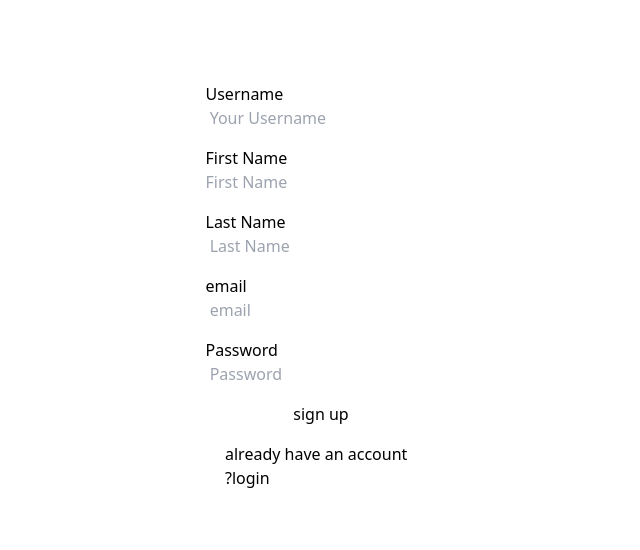
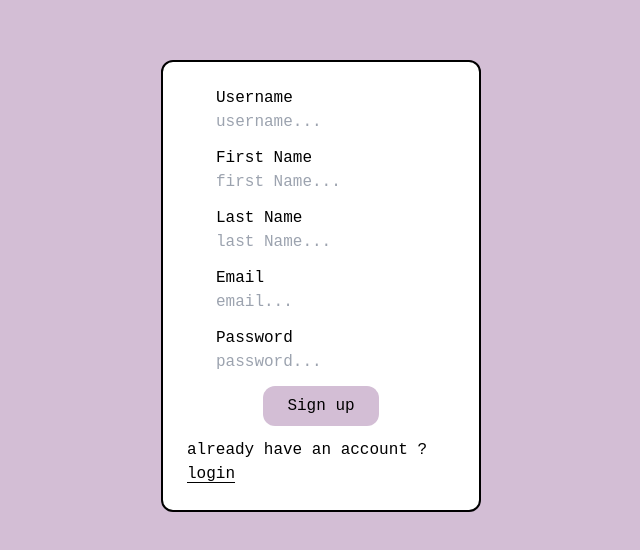
Before and after one commit to HarshalM22/second-brain, a React (Vite) app in the folder front-end/: page /signup in a window 1280 px wide. Shown: the part 114-664 px from the top of the page, without its empty margins (319-959 px from the left). Built offline with nearby package versions, Linux system fonts and the light colour scheme.

Commit message:
updated dashboard and sign up login page

```diff
--- /dev/null
+++ b/front-end/config.ts
@@ -0,0 +1 @@
+export const BACKEND_URL = 'http://localhost:3000';
--- a/front-end/src/components/Card.tsx
+++ b/front-end/src/components/Card.tsx
@@ -1,6 +1,6 @@
 import {  useState } from "react";
 import axios from "axios";
-
+import {BACKEND_URL} from "../../config";
 interface Cardprops {
     setShouldUpdate: (value: boolean) => void;
 }
@@ -14,7 +14,7 @@ export function Card({setShouldUpdate}: Cardprops){
 
     async function createContent() {
         try {
-            await axios.post("http://localhost:3001/second-brain/create-post", {
+            await axios.post(`${BACKEND_URL}/second-brain/create-post`, {
                 title,
                 description,
                 link,
@@ -33,7 +33,7 @@ export function Card({setShouldUpdate}: Cardprops){
     }
 
     return (
-        <div className="bg-slate-200 w-56 h-80 border-4 rounded-2xl absolute ml-32 mt-16 flex flex-col items-center ">
+        <div className="bg-slate-200 w-56 h-80 border-4 rounded-2xl  flex flex-col items-center ">
             <div className="h-2/4 flex items-center "> image </div>
             <div className=" h-2/4 flex flex-col items-center justify-evenly">
                 <input
--- a/front-end/src/components/Contentcard.tsx
+++ b/front-end/src/components/Contentcard.tsx
@@ -8,8 +8,8 @@ export function Contentcard(props : props){
 
 
     return(
-        <div className="bg-slate-200 w-56 h-80 flex flex-col items-center ">
-            <div className="h-2/4 flex items-center">  image </div>
+        <div className=" bg-white w-56 h-80 flex flex-col items-center justify-center rounded-2xl border-4">
+            <div className="h-2/4 w-2/4 rounded-2xl flex items-center justify-center bg-beige">  image </div>
             <div className=" h-2/4 flex flex-col items-center justify-evenly">
             <p>{props.title}</p>
             <p>{props.description}</p>
--- a/front-end/src/components/D_header.tsx
+++ b/front-end/src/components/D_header.tsx
@@ -1,11 +1,12 @@
 import axios from "axios"
 import { useEffect, useState } from "react"
+import { BACKEND_URL } from "../../config";
 export function D_header() {
     const [id, setId] = useState();
 
     useEffect(() => {
         async function data() {
-            const response = await axios.get("http://localhost:3001/me", {
+            const response = await axios.get(`${BACKEND_URL}/me`, {
                 headers: {
                     token: localStorage.getItem('token')
                 }
@@ -20,7 +21,7 @@ export function D_header() {
 
 
     return (
-        <div className="bg-black w-full h-16 bg-secondary stroke-black drop-shadow-lg text-white flex items-center justify-between" >
+        <div className=" w-full h-16 bg-secondary stroke-black drop-shadow-lg text-white flex items-center justify-between" >
             <span className="m-12">
                 <svg xmlns="http://www.w3.org/2000/svg" viewBox="0 0 24 24" fill="currentColor" className="size-8">
                     <path fillRule="evenodd" d="M3 6.75A.75.75 0 0 1 3.75 6h16.5a.75.75 0 0 1 0 1.5H3.75A.75.75 0 0 1 3 6.75ZM3 12a.75.75 0 0 1 .75-.75h16.5a.75.75 0 0 1 0 1.5H3.75A.75.75 0 0 1 3 12Zm0 5.25a.75.75 0 0 1 .75-.75h16.5a.75.75 0 0 1 0 1.5H3.75a.75.75 0 0 1-.75-.75Z" clipRule="evenodd" />
--- /dev/null
+++ b/front-end/src/components/Inputbox.tsx
@@ -0,0 +1,14 @@
+interface props {
+    type: string,
+    placeholder: string,
+    label: string,
+    onChange: (value: string) => void
+}
+export function Inputbox(props: props) {
+    return (
+        <>
+            <label>{props.label}</label>
+            <input type={props.type} placeholder={props.placeholder} onChange={(e) => { props.onChange(e.target.value) }} />
+        </>
+    )
+}
--- a/front-end/src/components/Navbar.tsx
+++ b/front-end/src/components/Navbar.tsx
@@ -8,13 +8,13 @@ export function Navbar(){
 
 
     return(
-    <div className="w-full bg-transparent backdrop-blur-md flex">
+    <div className="font-asap w-full bg-transparent backdrop-blur-md flex">
         <div className="w-1/3 text-neutral-950 flex px-8 justify-start items-center">
          <a> <b>SECOND BRAIN</b></a>
         </div>
 
 
-        <div className=" w-2/3 text-fuchsia-900 p-3 flex justify-evenly items-center font-semibold">
+        <div className="  w-2/3 text-fuchsia-900 p-3 flex justify-evenly items-center font-semibold">
 
            <Link to="/">Home</Link>
            <Link to="/">Blogs</Link>
--- a/front-end/src/components/Profile.tsx
+++ /dev/null
@@ -1,17 +0,0 @@
-import axios from "axios"
-import { useState } from "react"
-
-export function Profile(){
-const [id , setId] = useState()
-const response = ()=>{
-    axios.get("http://localhost:3001/me",{
-    headers :{
-        token :localStorage.getItem('token')
-    }
-})}
-return(
-    <div>
-         <p> userId = {Id}</p>
-    </div>
-)
-}
--- a/front-end/src/pages/Landingpage.tsx
+++ b/front-end/src/pages/Landingpage.tsx
@@ -4,11 +4,8 @@ import { Navbar } from "../components/Navbar";
 
 export function Landingpage() {
     return (
-
         <div className="bg-bannerImg bg-no-repeat bg-cover h-screen w-screen relative">
-            <div>
-                <Navbar />
-            </div>
+            <Navbar />
         </div>
     )
 }
--- a/front-end/src/pages/Loginpage.tsx
+++ b/front-end/src/pages/Loginpage.tsx
@@ -1,35 +1,42 @@
 import { useState } from "react"
 import { useNavigate } from "react-router-dom";
 import axios from "axios";
-export function Loginpage(){
-    const navigate = useNavigate() ;
-    const[username,setUsername] = useState("");
-    const[email,setEmail] = useState("");
-    const[password,setPassword] = useState("");
-
+import { Inputbox } from "../components/Inputbox";
+import { BACKEND_URL } from "../../config";
+export function Loginpage() {
+    const navigate = useNavigate();
+    const [username, setUsername] = useState("");
+    const [email, setEmail] = useState("");
+    const [password, setPassword] = useState("");
 
 
     return (
-        <div className="h-screen w-screen flex justify-center items-center">
-        <div className="h-80 w-80 bg-sky-400 flex flex-col items-center justify-center">
-            <p>username</p><input type="text" placeholder="username" onChange={(e)=>{setUsername(e.target.value)}}/>
-            <p>email</p><input type="email" placeholder="email" onChange={(e)=>{setEmail(e.target.value)}}/>
-            <p>password</p><input type="password" placeholder="password" onChange={(e)=>{setPassword(e.target.value)}}/>
-            <button onClick={
-                async()=>{
-                    try{
-                        const response = await axios.post("http://localhost:3001/second-brain/login",{
+        <div className="bg-secondary font-mono h-screen w-screen flex justify-center items-center">
+            <div className=" bg-white border-2 rounded-xl h-80 w-80 flex flex-col items-center justify-evenly">
+                <div className="flex flex-col ">
+                    <Inputbox type="text" placeholder="username..." label="Username" onChange={setUsername} />
+                </div>
+                <div className="flex flex-col ">
+                    <Inputbox type="email" placeholder="email..." label="Email" onChange={setEmail} />
+                </div>
+                <div className="flex flex-col ">
+                    <Inputbox type="password" placeholder="password..." label="Password" onChange={setPassword} />
+                </div>
+                <button className="bg-secondary px-6 py-3 rounded-xl" onClick={
+                    async () => {
+                        try {
+                            const response = await axios.post(`${BACKEND_URL}/second-brain/login`, {
                                 username,
                                 email,
                                 password
                             })
-                        const token = response.data.token ;
-                        localStorage.setItem('token',token);
+                            const token = response.data.token;
+                            localStorage.setItem('token', token);
 
                             navigate('/dashboard')
 
 
-                    }catch(e){
+                        } catch (e) {
                             console.log(`error in login ${e}`);
                         }
                     }
--- a/front-end/src/pages/Signuppage.tsx
+++ b/front-end/src/pages/Signuppage.tsx
@@ -3,6 +3,8 @@
 import { useState } from "react";
 import { Link, useNavigate } from "react-router-dom";
 import axios from "axios";
+import { Inputbox } from "../components/Inputbox";
+import { BACKEND_URL } from "../../config";
 export function Signuppage(){
     const [username,setUsername] = useState("");
     const [firstName,setFirstName] = useState("");
@@ -14,17 +16,25 @@ export function Signuppage(){
 
 
     return(
-
-
-            <div className="h-screen w-screen flex justify-center items-center">
-                <div className="bg-cyan-400 h-auto w-60 p-6 flex flex-col justify-center items-center space-y-4 text-black">
-                   <div><p>Username</p><input type="text" placeholder=" Your Username" value={username} onChange={(e) => setUsername(e.target.value)}/></div>
-                   <div><p>First Name</p><input type="text" placeholder="First Name" value={firstName} onChange={(e) => setFirstName(e.target.value)}/></div>
-                   <div><p>Last Name</p><input type="text" placeholder=" Last Name " value={lastName} onChange={(e) => setLastName(e.target.value)}/></div>
-                   <div><p>email</p><input type="text" placeholder=" email " value={email} onChange={(e) => setEmail(e.target.value)}/></div>
-                   <div><p>Password</p><input type="text" placeholder=" Password" value={password} onChange={(e) => setPassword(e.target.value)}/> </div>
-                   <Link to="/login"onClick={async()=>{
-                    await axios.post("http://localhost:3001/second-brain/sign-up",{
+            <div className="bg-secondary font-mono h-screen w-screen flex justify-center items-center">
+                <div className=" bg-white border-2 rounded-xl h-auto w-80 p-6 flex flex-col items-center justify-evenly space-y-3">
+                   <div className="flex flex-col ">
+                    <Inputbox type="text" placeholder="username..." label="Username" onChange={setUsername}/>
+                   </div>
+                   <div className="flex flex-col ">
+                    <Inputbox type="text" placeholder="first Name..." label="First Name" onChange={setFirstName}/>
+                   </div>
+                   <div className="flex flex-col ">
+                    <Inputbox type="text" placeholder="last Name..." label="Last Name" onChange={setLastName}/>
+                   </div>
+                   <div className="flex flex-col ">
+                    <Inputbox type="email" placeholder="email..." label="Email" onChange={setEmail}/>
+                   </div>
+                   <div className="flex flex-col ">
+                    <Inputbox type="password" placeholder="password..." label="Password" onChange={setPassword}/>
+                   </div>
+                   <button className="bg-secondary px-6 py-2 rounded-xl" onClick={async()=>{
+                    await axios.post(`${BACKEND_URL}/second-brain/sign-up`,{
                         username,
                         firstName,
                         lastName,
@@ -32,8 +42,8 @@ export function Signuppage(){
                         email
                     });
                     navigate("/login")
-                   }}> sign up </Link>
-                   <p>already have an account ?<Link to='/login'>login</Link></p>
+                   }}> Sign up </button>
+                   <p>already have an account ?<Link className="underline underline-offset-4" to='/login'>login</Link></p>
                </div>
             </div>
     )
--- a/front-end/tailwind.config.js
+++ b/front-end/tailwind.config.js
@@ -8,7 +8,15 @@ export default {
     colors :{
       'primary': '#661F71',
       'secondary': '#D3BED5',
-      'beige' : '#FFF0DB'
+      'beige' : '#FFF0DB',
+      'white' : '#FFF',
+      'black' : '#000',
+    },
+    fontFamily: {
+      'sans': ['Roboto', 'sans-serif'],
+      'serif': ['Merriweather', 'serif'],
+      'mono': ['Inconsolata', 'monospace'],
+      'asap' : ['', 'sans-serif']
     },
     extend: {
       backgroundImage:{
```
Also changed, not shown: front-end/src/components/D_body.tsx (+6 -5 lines). Lines whose indentation alone changed are shown as unchanged.
